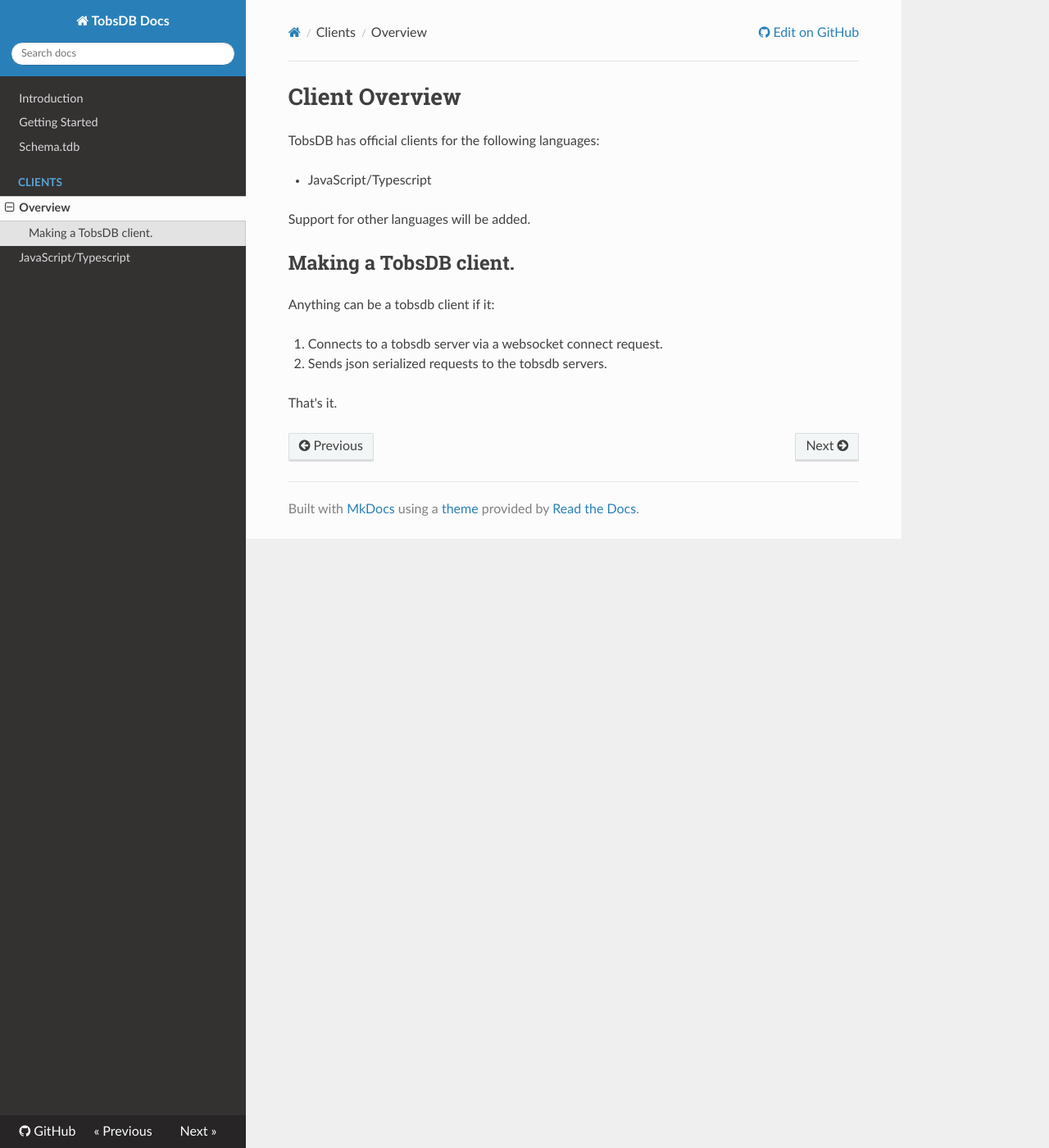
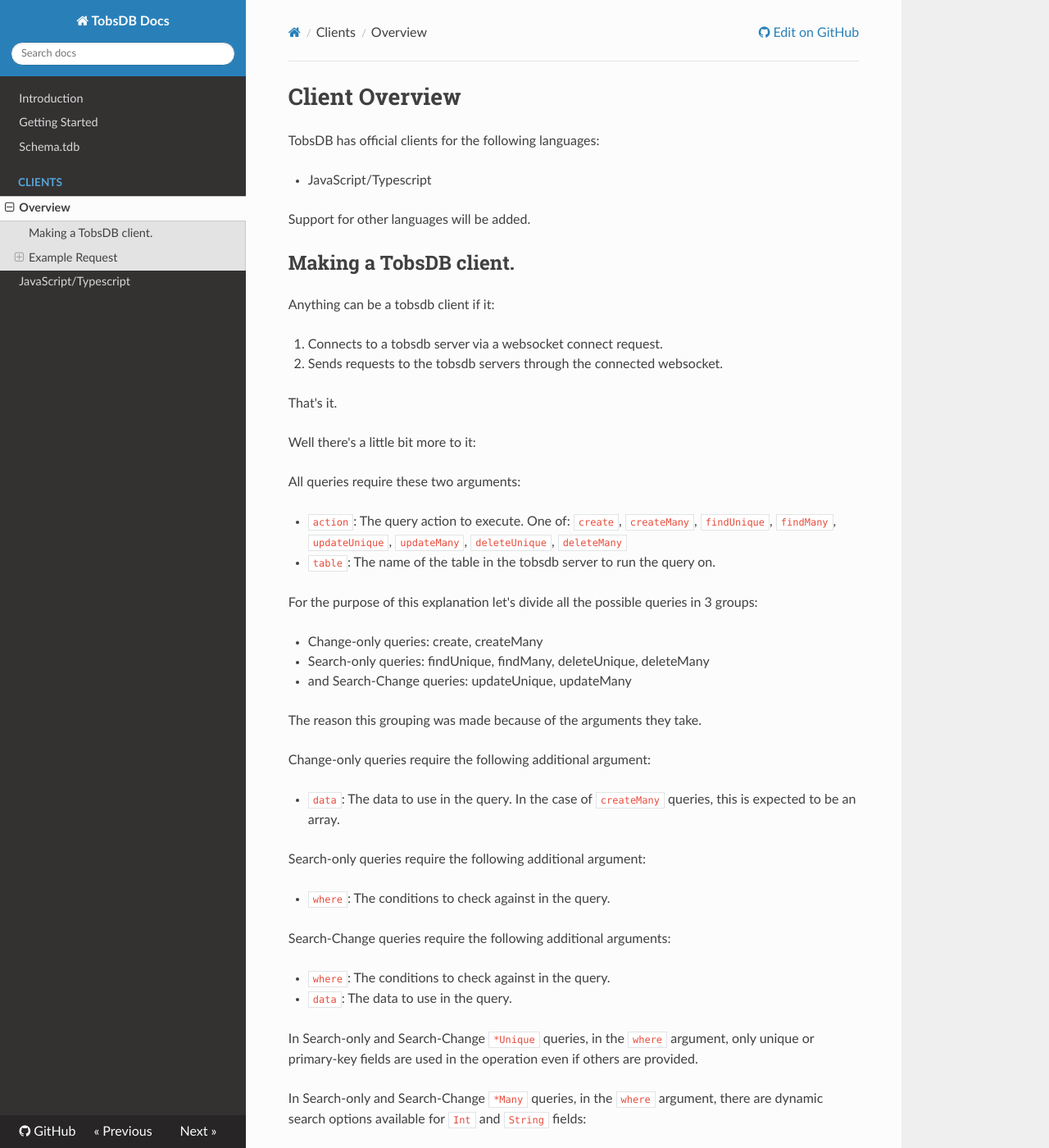
Before and after one commit to tobsdb/tobsdb, an MkDocs documentation site: the page built from docs/clients/overview.md, in a window 1280 px wide and 1400 px high. Shown: the whole window at 82% size. Built offline with MkDocs 1.6.1, drawn with Linux system fonts in a browser that asks for light colours; nearby versions of some CDN libraries; some of the changed text lies outside the part shown.

Commit message:
docs: improved client docs

````diff
--- a/docs/clients/overview.md
+++ b/docs/clients/overview.md
@@ -11,6 +11,153 @@
 Anything can be a tobsdb client if it:
 
 1. Connects to a tobsdb server via a websocket connect request.
-2. Sends json serialized requests to the tobsdb servers.
+2. Sends requests to the tobsdb servers through the connected websocket.
 
 That's it.
+
+Well there's a little bit more to it:
+
+All queries require these two arguments:
+
+- `action`: The query action to execute.
+One of: `create`, `createMany`, `findUnique`, `findMany`, `updateUnique`,
+`updateMany`, `deleteUnique`, `deleteMany`
+- `table`: The name of the table in the tobsdb server to run the query on.
+
+For the purpose of this explanation let's divide all the possible queries in 3 groups:
+
+- Change-only queries: create, createMany
+- Search-only queries: findUnique, findMany, deleteUnique, deleteMany
+- and Search-Change queries: updateUnique, updateMany
+
+The reason this grouping was made because of the arguments they take.
+
+Change-only queries require the following additional argument:
+
+- `data`: The data to use in the query.
+In the case of `createMany` queries, this is expected to be an array.
+
+Search-only queries require the following additional argument:
+
+- `where`: The conditions to check against in the query.
+
+Search-Change queries require the following additional arguments:
+
+- `where`: The conditions to check against in the query.
+- `data`: The data to use in the query.
+
+In Search-only and Search-Change `*Unique` queries, in the `where` argument,
+only unique or primary-key fields are used in the operation even if others are provided.
+
+In Search-only and Search-Change `*Many` queries, in the `where` argument,
+there are dynamic search options available for `Int` and `String` fields:
+
+- `Int`: eq, ne, gt, gte, lt, lte
+- `String`: contains, startsWith, endsWith
+
+In Search-Change queries, in the `data` argument, there are dynamic search change
+options available for `Int` and `Vector` fields:
+
+- `Int`: increment, decrement
+- `Vector`: push
+
+*In all queries, only fields that are defined in the schema are used,
+even if others are provided.
+
+## Example Request
+
+With of a schema.tdb:
+
+```sql
+$TABLE user {
+    id      Int key(primary)
+    name    String
+    age     Int
+    height  String default("short")
+}
+```
+
+### createUnique
+
+```json
+{
+    "action": "create",
+    "table": "user",
+    "data": { "name": "Maya", "age": 28 },
+}
+```
+
+### createMany
+
+```json
+{
+    "action": "createMany",
+    "table": "user",
+    "data": [
+        { "name": "Karolis", "age": 21, "height": "tall" }
+        { "name": "Wolfred", "age": 24 },
+    ]
+}
+```
+
+### findUnique
+
+```json
+{
+    "action": "findUnique",
+    "table": "user",
+    "where": { "id": 1 }
+}
+```
+
+### findMany
+
+```json
+{
+    "action": "findMany",
+    "table": "user",
+    "where": { "age": { "gte": 18 }}
+}
+```
+
+### updateUnique
+
+```json
+{
+    "action": "updateUnique",
+    "table": "user",
+    "where": { "id": 1 },
+    "data": { "age": { "increment": 1 }, "height": "tall" }
+}
+```
+
+### updateMany
+
+```json
+{
+    "action": "updateMany",
+    "table": "user",
+    "where": { "age": { "gte": 69 }},
+    "data": { "age": { "decrement": 1 }}
+}
+```
+
+### deleteUnique
+
+```json
+{
+    "action": "deleteUnique",
+    "table": "user",
+    "where": { "id": 1 },
+}
+```
+
+### deleteMany
+
+```json
+{
+    "action": "deleteMany",
+    "table": "user",
+    "where": { "name": { "contains": "o" }},
+}
+```
````
Also changed, not shown: docs/clients/js.md (+11 -47 lines).
